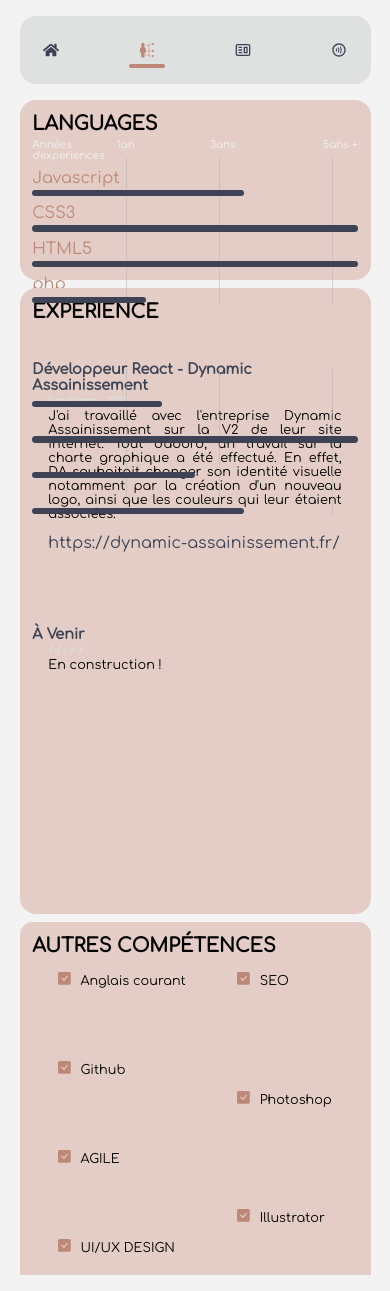
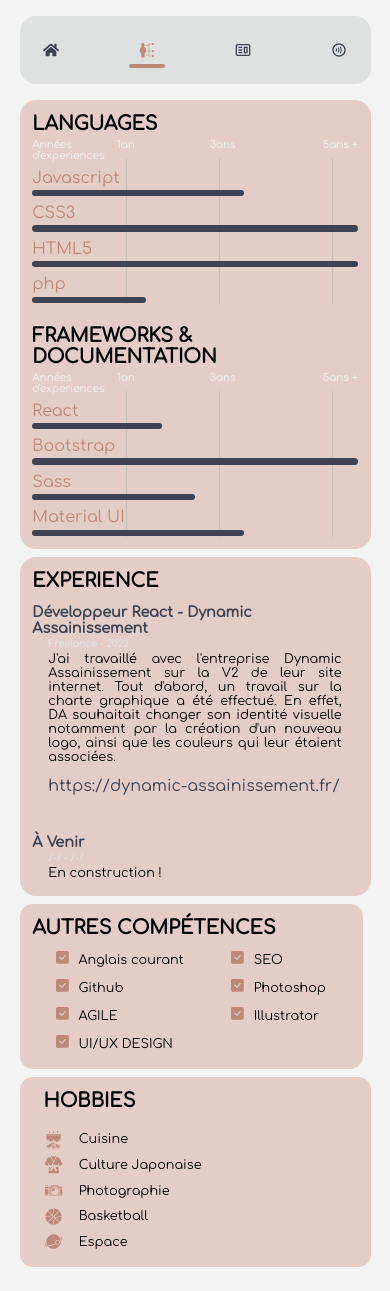
Before and after one commit to Mehdi-Filali/portfolio, a React (Create React App) app: page /web-portfolio/skills in a window 390 px wide. Built offline with nearby package versions, Linux system fonts and the light colour scheme.

Commit message:
responsive correction

```diff
--- a/src/styles/pages/_contact.scss
+++ b/src/styles/pages/_contact.scss
@@ -195,3 +195,26 @@
       }
     }
   }
+
+  @media screen and (max-width: 350px){
+    .contactContent{
+      .contactBox
+      {
+        padding: .4em;
+        span
+        {
+            font-size: 0.8rem !important;
+        }
+      }
+      .socialNetwork
+      {
+        ul
+        {
+          a
+          {
+            width: 27%;
+          }
+        }
+      }
+    }
+  }
--- a/src/styles/pages/_home.scss
+++ b/src/styles/pages/_home.scss
@@ -66,3 +66,14 @@
       }
     }
   }
+
+  @media screen and (max-width:350px){
+    .homeContent {
+      h1 {
+        font-size: 1.6em !important;
+      }
+      a {
+        font-size: 1em !important;
+      }
+    }
+  }
--- a/src/styles/pages/_portfolio.scss
+++ b/src/styles/pages/_portfolio.scss
@@ -297,11 +297,16 @@
             h2
             {
               font-size: 1em;
-              width: 58%;
+              width: 54%;
             }
             .sourceCode
             {
-              width: 57% !important;
+              width: 46% !important;
+              a
+              {
+                font-size: .8em;
+                padding: 0.5em;
+              }
             }
           }
 
--- a/src/styles/pages/_skills.scss
+++ b/src/styles/pages/_skills.scss
@@ -225,6 +225,14 @@
   }
   @media screen and (max-width: 850px){
     .skillsContent {
+      min-height: auto;
+      height: auto;
+
+      .languagesFrameworks
+      {
+        grid-template-rows: 212px !important;
+      }
+
       h4 {
         font-size: .9rem !important;
       }
@@ -238,7 +246,7 @@
 
       .experience
       {
-        grid-template-rows: 10% 265px 1fr !important;
+        grid-template-rows: 34px 230px 50px !important;
       }
     }
   }
@@ -246,7 +254,7 @@
     .skillsContent {
       display: grid !important;
       grid-template-columns: 1fr !important;
-      grid-template-rows: 16% 54% 40% !important;
+      grid-template-rows: auto !important;
 
       .languages {
         grid-area: 1 !important;
@@ -257,7 +265,23 @@
       }
       .otherSkills {
         grid-area: 3 !important;
-        margin-right: 0 !important;
+        display: grid;
+        grid-template-columns: 1fr;
+        grid-template-rows: 34px 105px !important;
+        grid-template-areas:
+            "1"
+            "2";
+        .list
+        {
+          height: auto;
+          ul
+          {
+            grid-template-columns: 1fr;
+            grid-template-rows: 28px 28px 28px;
+            grid-template-areas: "1", "2", "3", "4";
+            display: grid;
+          }
+        }
       }
       .hobbies {
         grid-area: 4 !important;
@@ -265,3 +289,38 @@
       }
     }
   }
+
+
+  @media screen and (max-width: 350px){
+    .skillsContent {
+      .experience {
+        grid-template-rows: 34px 270px 50px !important;
+        .exp1
+        {
+          display: grid;
+        grid-template-columns: 1fr;
+        grid-template-rows: 34px 26px auto !important;
+        grid-template-areas:
+            "1"
+            "2";
+
+            h4
+            {
+              grid-area: 1;
+            }
+            h5
+            {
+              grid-area: 2;
+            }
+            p
+            {
+              grid-area: 3;
+            }
+            a
+            {
+              grid-area: 4;
+            }
+        }
+      }
+    }
+  }
```
Also changed, not shown: 6 other files (tests, documents, lock files or other folders).
